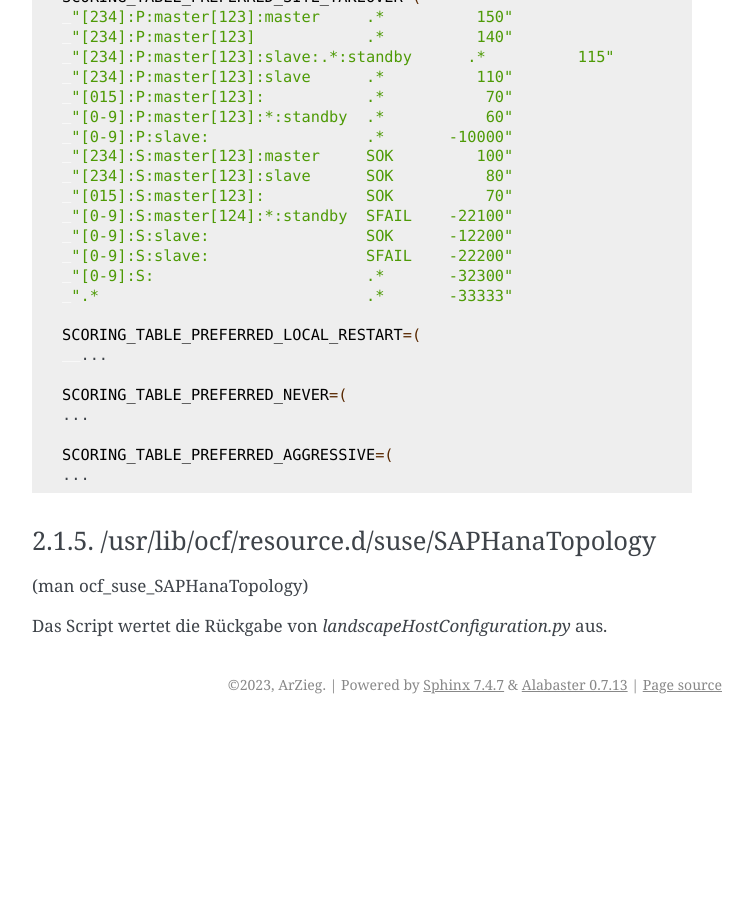
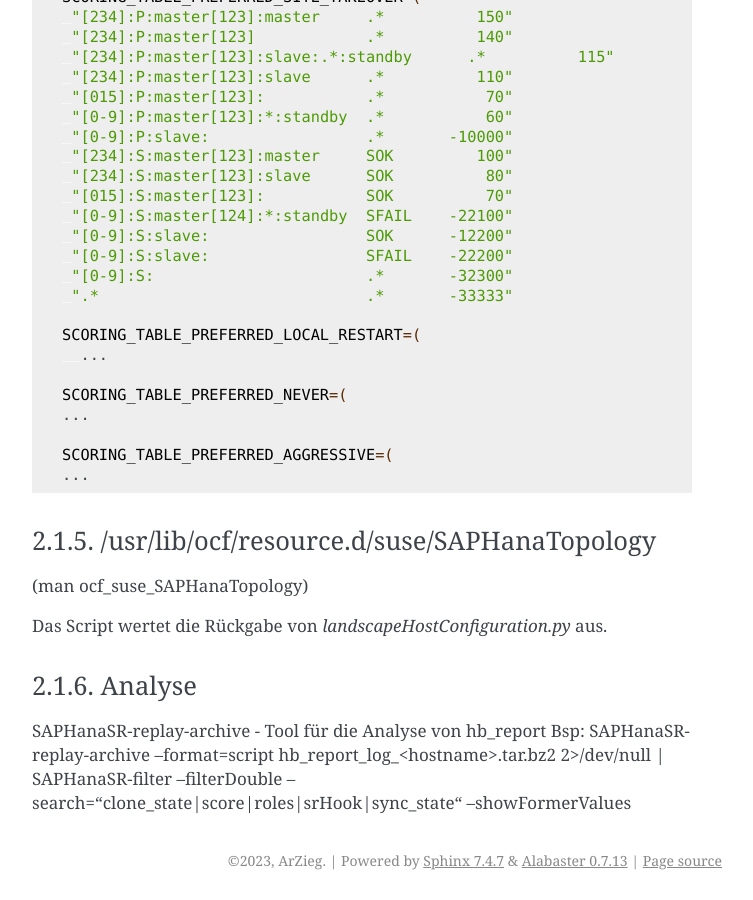
Before and after one commit to arzieg/mspdoc, a Sphinx documentation site: the page built from docsrc/source/pacemaker/saphanasr.rst, in a window 1280 px wide and 900 px high, scrolled down 1429 px. Shown: the whole window, without its empty margins (388-1141 px from the left). Built offline with Sphinx 7.4.7, drawn with Linux system fonts in a browser that asks for light colours; before the commit the page ends 2153 px from its top, so only the background shows below that.

Commit message:
Doc Update

```diff
--- a/docsrc/source/pacemaker/pacemaker.rst
+++ b/docsrc/source/pacemaker/pacemaker.rst
@@ -80,6 +80,12 @@
     crm_resource --cleanup
     # Löschen der Ressource - Fehler und reload
     crm_resource -P
+
+Logs
+====
+/var/lib/pacemaker
+  pengine   - hier stehen CIB Dateien und deren Status in gepackter Form
+  cib       - hier steht die Historie der cib-xml files
 
 
 corosync-quorumtool
--- a/docsrc/source/pacemaker/saphanasr.rst
+++ b/docsrc/source/pacemaker/saphanasr.rst
@@ -104,3 +104,8 @@
 (man ocf_suse_SAPHanaTopology)
 
 Das Script wertet die Rückgabe von *landscapeHostConfiguration.py* aus.
+
+Analyse
+========
+SAPHanaSR-replay-archive  - Tool für die Analyse von hb_report
+Bsp: SAPHanaSR-replay-archive --format=script hb_report_log_<hostname>.tar.bz2 2>/dev/null | SAPHanaSR-filter --filterDouble --search="clone_state|score|roles|srHook|sync_state" --showFormerValues
```
